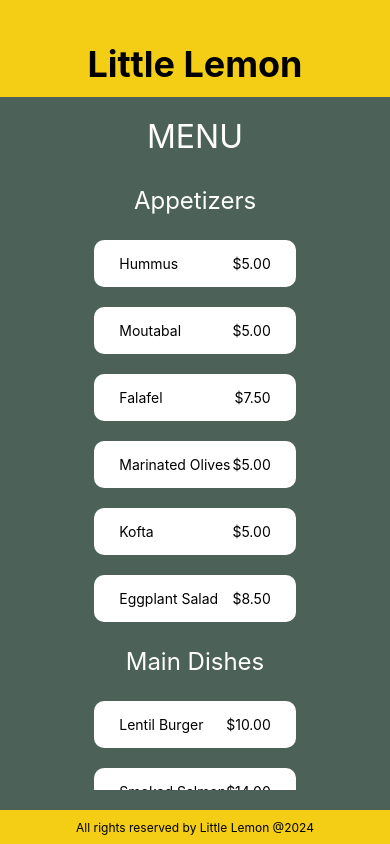
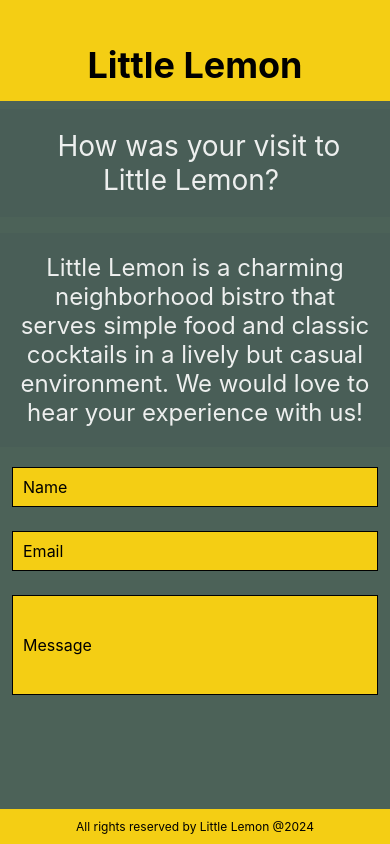
Before and after one commit to ravraw/meta_react_native, a React Native app: screen / in a window 390 px wide. Built offline with nearby package versions, Linux system fonts and the light colour scheme.

Commit message:
Added feedback form

```diff
--- a/App.js
+++ b/App.js
@@ -5,13 +5,15 @@
 import Footer from "./components/Footer";
 import WelcomeScreen from "./screens/WelcomeScreen";
 import MenuItemsList from "./components/MenuItemsList";
+import FeedbackForm from "./components/FeedbackForm";
 
 const App = () => {
   return (
     <SafeAreaView style={styles.container}>
       <Header />
+      <FeedbackForm />
       {/* <WelcomeScreen /> */}
-      <MenuItemsList />
+      {/* <MenuItemsList /> */}
       <Footer />
       {/* <StatusBar style="auto" /> */}
     </SafeAreaView>
--- /dev/null
+++ b/components/FeedbackForm.js
@@ -0,0 +1,85 @@
+import React, { useState } from "react";
+
+import { ScrollView, StyleSheet, Text, TextInput, View } from "react-native";
+
+const FeedbackForm = () => {
+  const [name, setName] = useState("");
+  const [email, setEmail] = useState("");
+  const [message, setMessage] = useState("");
+  console.log({ name, email, message });
+  return (
+    <ScrollView style={styles.container}>
+      <Text style={styles.headingSection}>
+        {" "}
+        How was your visit to Little Lemon?{" "}
+      </Text>
+      <Text style={styles.infoSection}>
+        Little Lemon is a charming neighborhood bistro that serves simple food
+        and classic cocktails in a lively but casual environment. We would love
+        to hear your experience with us!
+      </Text>
+      <View>
+        <TextInput
+          value={name}
+          placeholder="Name"
+          onChangeText={setName}
+          style={styles.nameEmailInput}
+        />
+        <TextInput
+          value={email}
+          placeholder="Email"
+          onChangeText={setEmail}
+          style={styles.nameEmailInput}
+        />
+        <TextInput
+          value={message}
+          placeholder="Message"
+          onChangeText={setMessage}
+          style={styles.messageInput}
+        />
+      </View>
+    </ScrollView>
+  );
+};
+
+const styles = StyleSheet.create({
+  container: {
+    flex: 1,
+  },
+  infoSection: {
+    fontSize: 24,
+    padding: 20,
+    marginVertical: 8,
+    color: "#EDEFEE",
+    textAlign: "center",
+    backgroundColor: "#495E57",
+  },
+  headingSection: {
+    fontSize: 28,
+    padding: 20,
+    marginVertical: 8,
+    color: "#EDEFEE",
+    textAlign: "center",
+    backgroundColor: "#495E57",
+  },
+  nameEmailInput: {
+    height: 40,
+    margin: 12,
+    borderWidth: 1,
+    padding: 10,
+    fontSize: 16,
+    borderColor: "EDEFEE",
+    backgroundColor: "#F4CE14",
+  },
+  messageInput: {
+    height: 100,
+    margin: 12,
+    borderWidth: 1,
+    padding: 10,
+    fontSize: 16,
+    backgroundColor: "#F4CE14",
+  },
+  inputContainer: {},
+});
+
+export default FeedbackForm;
```
